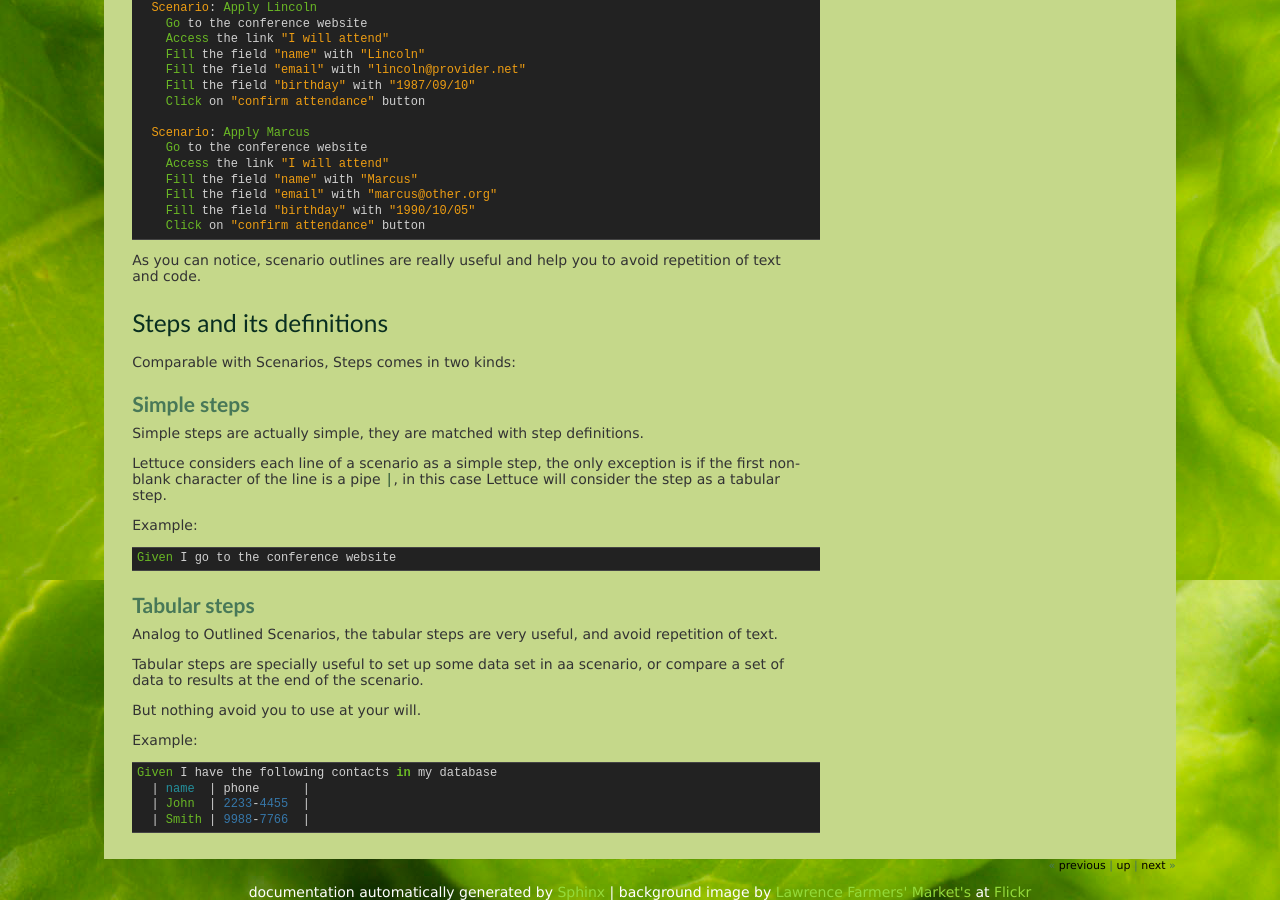
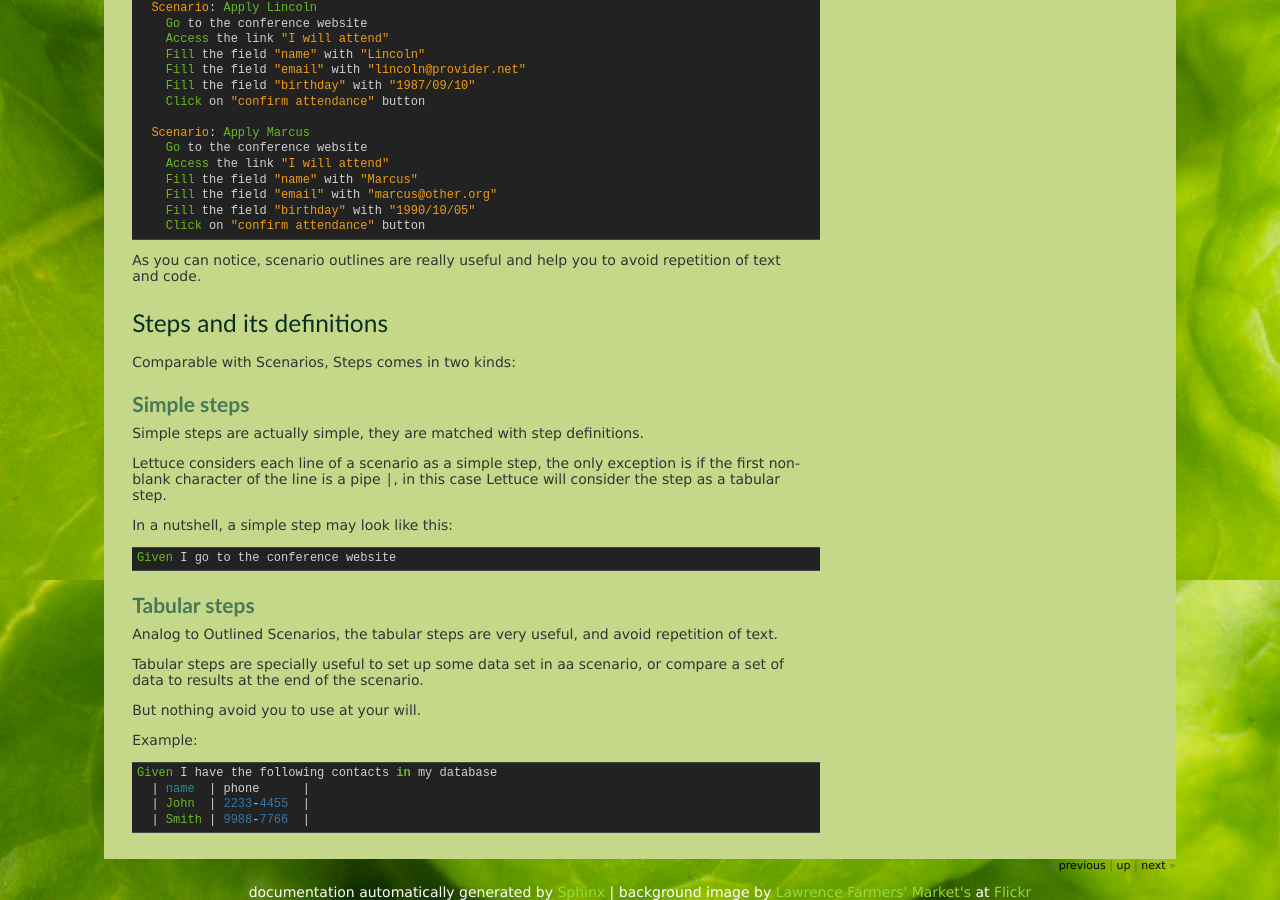
Before and after one commit to gabrielfalcao/lettuce, a Sphinx documentation site: the page built from docs/intro/wtf.rst, in a window 1280 px wide and 900 px high, scrolled down 2120 px. Built offline with Sphinx 7.4.7, drawn with Linux system fonts in a browser that asks for light colours; the version number is read from the project's files by our own code.

Commit message:
little semantic adjust on wtf docs

```diff
--- a/docs/intro/wtf.rst
+++ b/docs/intro/wtf.rst
@@ -181,7 +181,7 @@ Lettuce considers each line of a scenario as a simple step, the only
 exception is if the first non-blank character of the line is a pipe
 ``|``, in this case Lettuce will consider the step as a tabular step.
 
-Example::
+In a nutshell, a simple step may look like this::
 
     Given I go to the conference website
 
```
